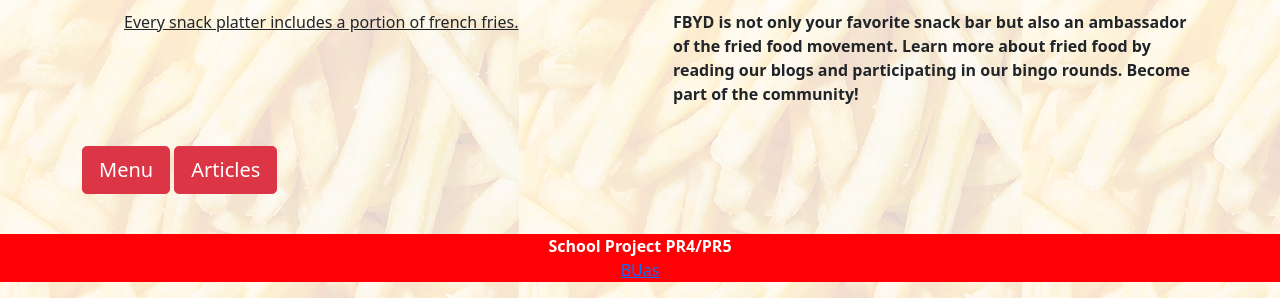
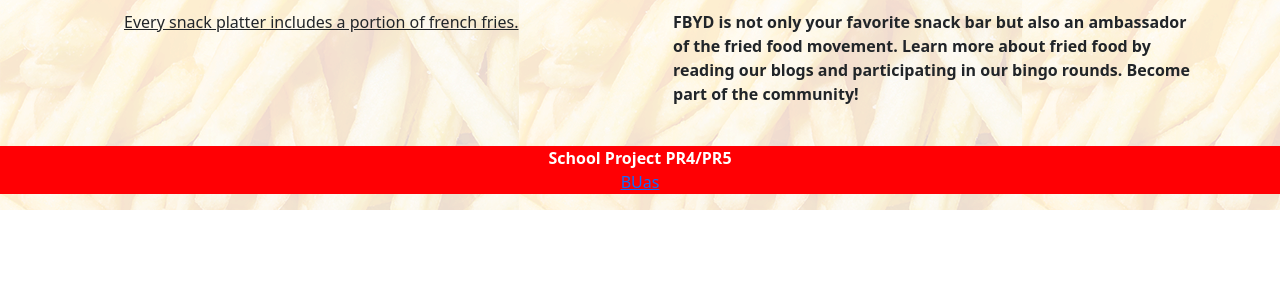
Before and after one commit to 140757/FBYD, a plain HTML site: page blog.html in a window 1280 px wide. Shown: the part 2826-3124 px from the top of the page. After the commit the page ends 3036 px from the top, so only its background shows below. Drawn offline with Linux system fonts and the light colour scheme.

Commit message:
Last update v2 RK

```diff
--- a/blog.html
+++ b/blog.html
@@ -150,10 +150,7 @@ Ready? Rest for two minutes, then move on to the next exercise.
     </div>
 		</div>
 </div>
-		<div class="container">
-<button type="button" class="btn btn-danger btn-lg">Menu</button>
-<button type="button" class="btn btn-danger btn-lg">Articles</button>
-		</div>
+
 
 		<footer>
 			<b>
```
Also changed, not shown: contact.html (+1 -4 lines), index.html (+0 -3 lines).
